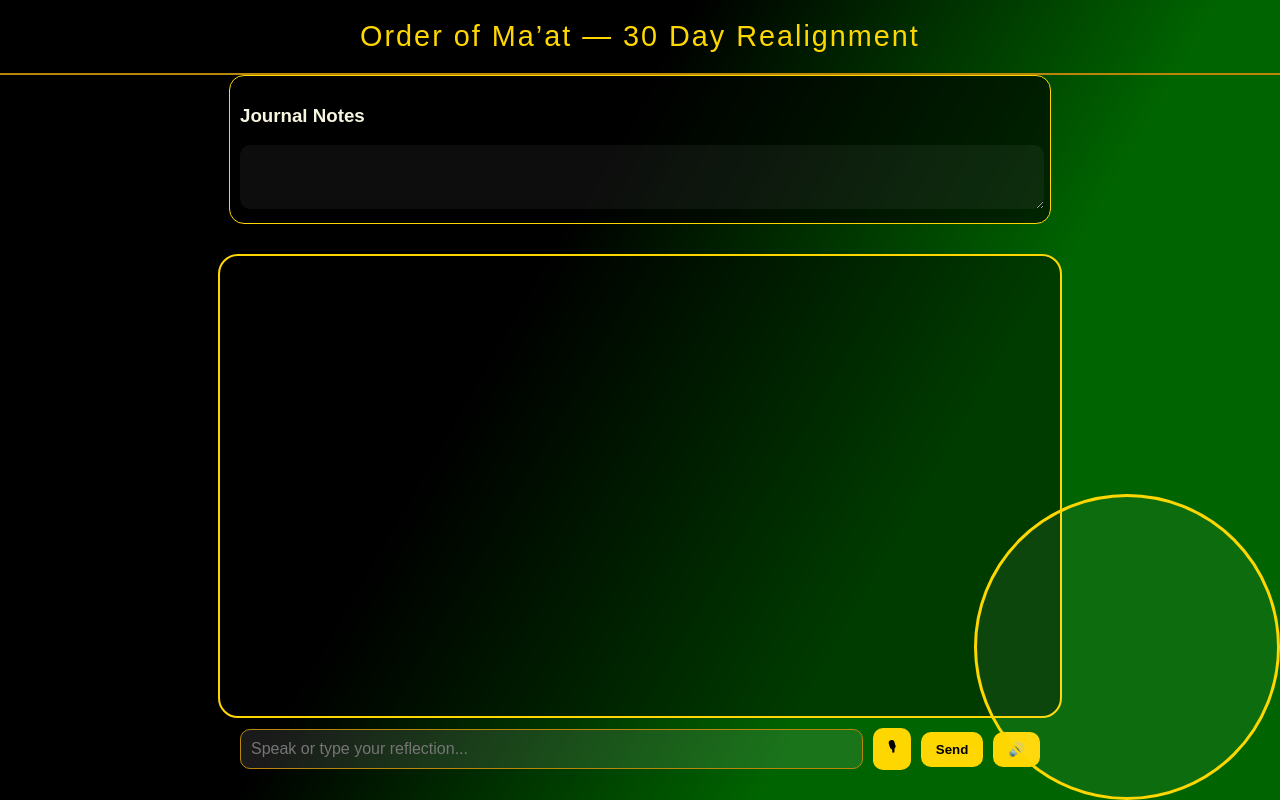
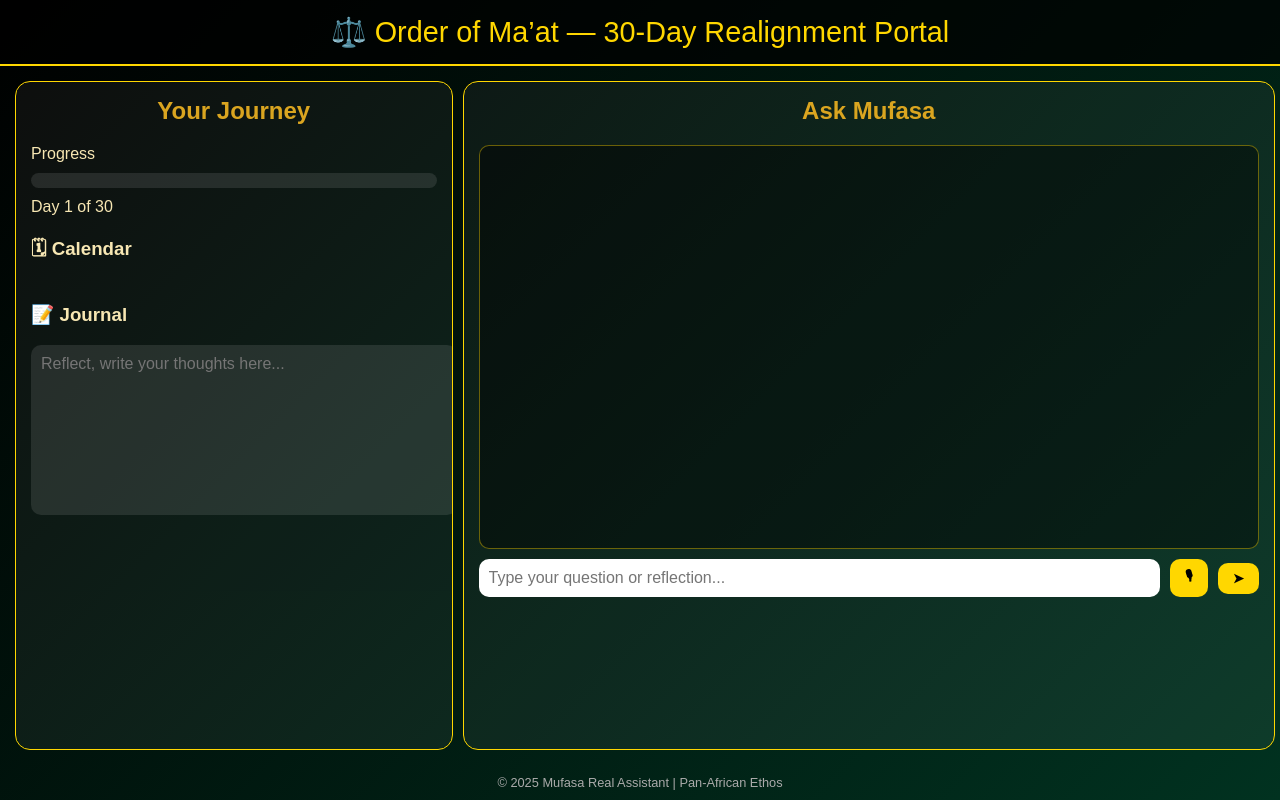
Before and after one commit to rdhforeclosureconqueror-sys/Mufasa-Real-Assistant, a plain HTML site: page portals/maat.html in a window 1280 px wide. Drawn offline with Linux system fonts and the light colour scheme.

Commit message:
Update maat.html

```diff
--- a/portals/maat.html
+++ b/portals/maat.html
@@ -2,107 +2,112 @@
 <html lang="en">
 <head>
 <meta charset="UTF-8">
-  <title>Order of Ma’at | Mufasa Real Assistant</title>
+<title>Order of Ma’at Portal | Mufasa Real Assistant</title>
+<meta name="viewport" content="width=device-width,initial-scale=1.0">
 <link rel="icon" href="../assets/lion.png">
-  <meta name="viewport" content="width=device-width, initial-scale=1.0">
 <style>
   body {
-      background: linear-gradient(120deg, #000000 40%, #006400 70%);
-      color: #f8f5e1;
-      font-family: "Poppins", sans-serif;
-      margin: 0; padding: 0;
-      height: 100vh; overflow: hidden;
-      display: flex; flex-direction: column;
-      align-items: center; justify-content: flex-start;
+    margin:0; background:linear-gradient(135deg,#000,#013220);
+    color:#f7e7b3; font-family:"Poppins",sans-serif;
+    display:flex; flex-direction:column; height:100vh;
   }
-    header {
-      text-align: center;
-      padding: 20px;
-      color: gold;
-      font-size: 1.8em;
-      letter-spacing: 2px;
-      border-bottom: 2px solid #b8860b;
-      width: 100%;
+  header{
+    background:rgba(0,0,0,0.7); color:gold;
+    text-align:center; font-size:1.8em; padding:15px;
+    border-bottom:2px solid gold;
   }
-    #chat-container {
-      flex: 1;
-      width: 90%;
-      max-width: 800px;
-      display: flex;
-      flex-direction: column;
-      background: rgba(0,0,0,0.4);
-      border: 2px solid gold;
-      border-radius: 20px;
-      padding: 20px;
-      overflow-y: auto;
-      margin-top: 20px;
+  main{
+    flex:1; display:grid;
+    grid-template-columns:35% 65%;
+    gap:10px; padding:15px;
   }
-    .message {
-      margin: 10px 0;
-      padding: 10px 15px;
-      border-radius: 12px;
-      line-height: 1.4em;
+  section{
+    background:rgba(255,255,255,0.05);
+    border:1px solid gold; border-radius:15px;
+    padding:15px; overflow:auto;
   }
-    .user { background: #b8860b; align-self: flex-end; }
-    .bot { background: rgba(255,255,255,0.1); border: 1px solid gold; align-self: flex-start; }
-    #input-row {
-      width: 90%; max-width: 800px;
-      display: flex; align-items: center;
-      padding: 10px; margin-bottom: 20px;
+  h2{margin-top:0;color:goldenrod;text-align:center;}
+  #progressbar{
+    width:100%; height:15px; border-radius:10px;
+    background:rgba(255,255,255,0.1); overflow:hidden; margin:10px 0;
   }
-    #user-input {
-      flex: 1; padding: 10px; font-size: 1em;
-      border-radius: 10px; border: 1px solid #b8860b;
-      background: rgba(255,255,255,0.1); color: white;
+  #progressbar div{
+    height:100%; width:0%; background:gold;
+    transition:width 0.5s ease;
   }
-    button {
-      margin-left: 10px; padding: 10px 15px;
-      background: gold; border: none;
-      border-radius: 10px; cursor: pointer;
-      font-weight: bold; color: black;
+  textarea{
+    width:100%; height:150px; resize:none;
+    border-radius:10px; border:none;
+    padding:10px; background:rgba(255,255,255,0.1);
+    color:#fff; font-family:inherit; font-size:1em;
   }
-    #journal {
-      width: 90%; max-width: 800px;
-      background: rgba(0,0,0,0.6);
-      border: 1px solid gold; border-radius: 15px;
-      margin-bottom: 10px;
-      padding: 10px; color: #f8f5e1;
+  .calendar{
+    display:grid; grid-template-columns:repeat(6,1fr);
+    gap:5px; margin-top:10px;
   }
-    #art-canvas {
-      position: absolute; bottom: 0; right: 0;
-      width: 300px; height: 300px; border-radius: 50%;
-      border: 3px solid gold; overflow: hidden;
-      background-color: rgba(255,255,255,0.05);
+  .calendar div{
+    text-align:center; padding:6px; border-radius:8px;
+    background:rgba(255,255,255,0.1); cursor:pointer;
+  }
+  .calendar .done{background:gold;color:black;}
+  #chat-box{
+    height:60%; overflow-y:auto;
+    border:1px solid rgba(255,215,0,0.4);
+    border-radius:10px; padding:10px; margin-bottom:10px;
+    background:rgba(0,0,0,0.4);
+  }
+  #chat-input{
+    display:flex; align-items:center; gap:10px;
+  }
+  #prompt{
+    flex:1; padding:10px; border:none;
+    border-radius:10px; font-size:1em;
+  }
+  button{
+    background:gold; border:none; border-radius:10px;
+    padding:8px 15px; font-weight:bold; cursor:pointer;
+  }
+  button:hover{background:#f5c518;}
+  footer{
+    text-align:center; font-size:0.8em; color:#aaa; padding:10px;
   }
 </style>
 </head>
 <body>
-  <header>Order of Ma’at — 30 Day Realignment</header>
+<header>⚖️ Order of Ma’at — 30-Day Realignment Portal</header>
 
-  <section id="journal">
-    <h3>Journal Notes</h3>
-    <textarea id="notes" rows="4" style="width:100%; background:rgba(255,255,255,0.05); color:white; border:none; border-radius:10px;"></textarea>
+<main>
+  <!-- LEFT PANEL -->
+  <section>
+    <h2>Your Journey</h2>
+    <label>Progress</label>
+    <div id="progressbar"><div></div></div>
+    <div id="progress-text">Day 1 of 30</div>
+
+    <h3>🗓 Calendar</h3>
+    <div class="calendar" id="calendar"></div>
+
+    <h3>📝 Journal</h3>
+    <textarea id="journal" placeholder="Reflect, write your thoughts here..."></textarea>
   </section>
 
-  <section id="chat-container"></section>
+  <!-- RIGHT PANEL -->
+  <section>
+    <h2>Ask Mufasa</h2>
+    <div id="chat-box"></div>
 
-  <div id="input-row">
-    <input id="user-input" placeholder="Speak or type your reflection..." />
-    <button id="speak-btn">🎙</button>
-    <button id="send-btn">Send</button>
-    <button id="tts-btn">🔊</button>
+    <div id="chat-input">
+      <input id="prompt" type="text" placeholder="Type your question or reflection...">
+      <button id="speak">🎙</button>
+      <button id="send">➤</button>
     </div>
+  </section>
+</main>
 
-  <canvas id="art-canvas"></canvas>
-
-  <script type="module" src="portal.js"></script>
+<footer>© 2025 Mufasa Real Assistant | Pan-African Ethos</footer>
+<script src="portal.js"></script>
 <script>
-    importPortal({
-      portalId: "MAAT30:v2",
-      title: "Order of Ma’at",
-      defaultPrompt: "What is Ma’at?",
-      askEndpoint: "/ask"
-    });
+  initPortal("MAAT30:v2","What is Ma’at?");
 </script>
 </body>
 </html>
```
Lines whose indentation alone changed are shown as unchanged.
